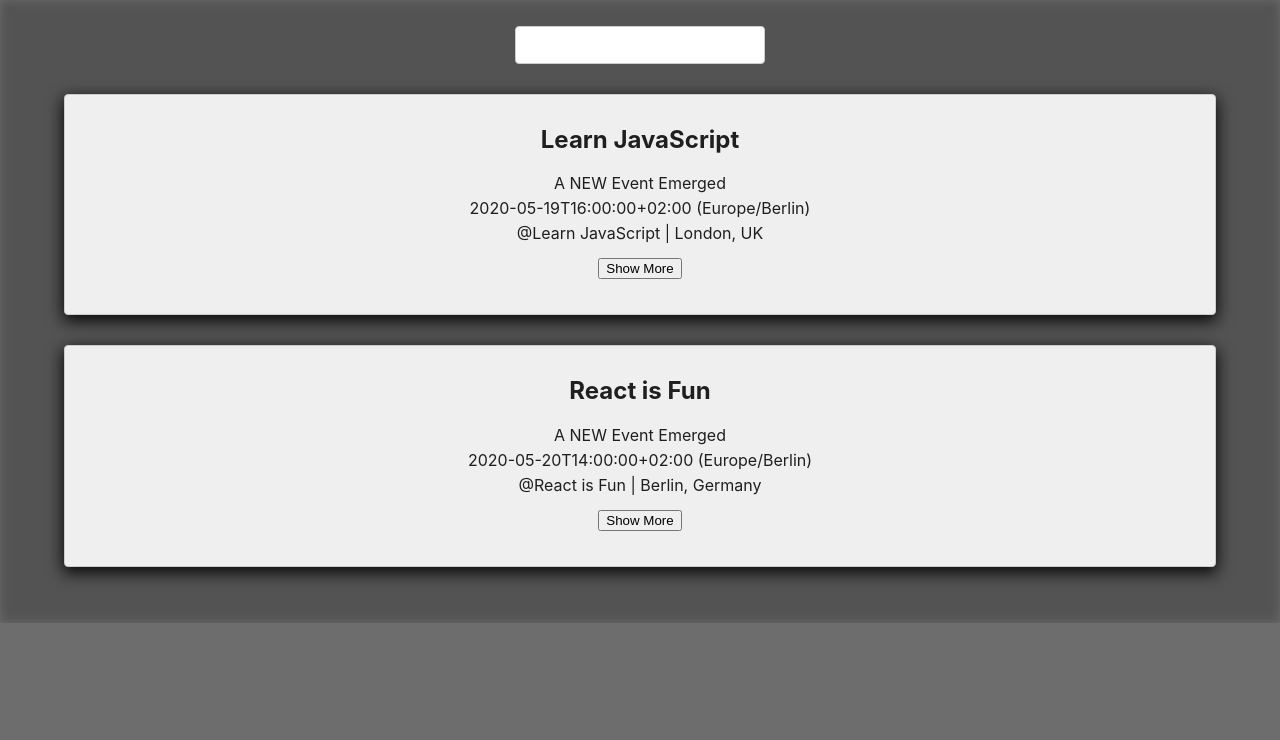
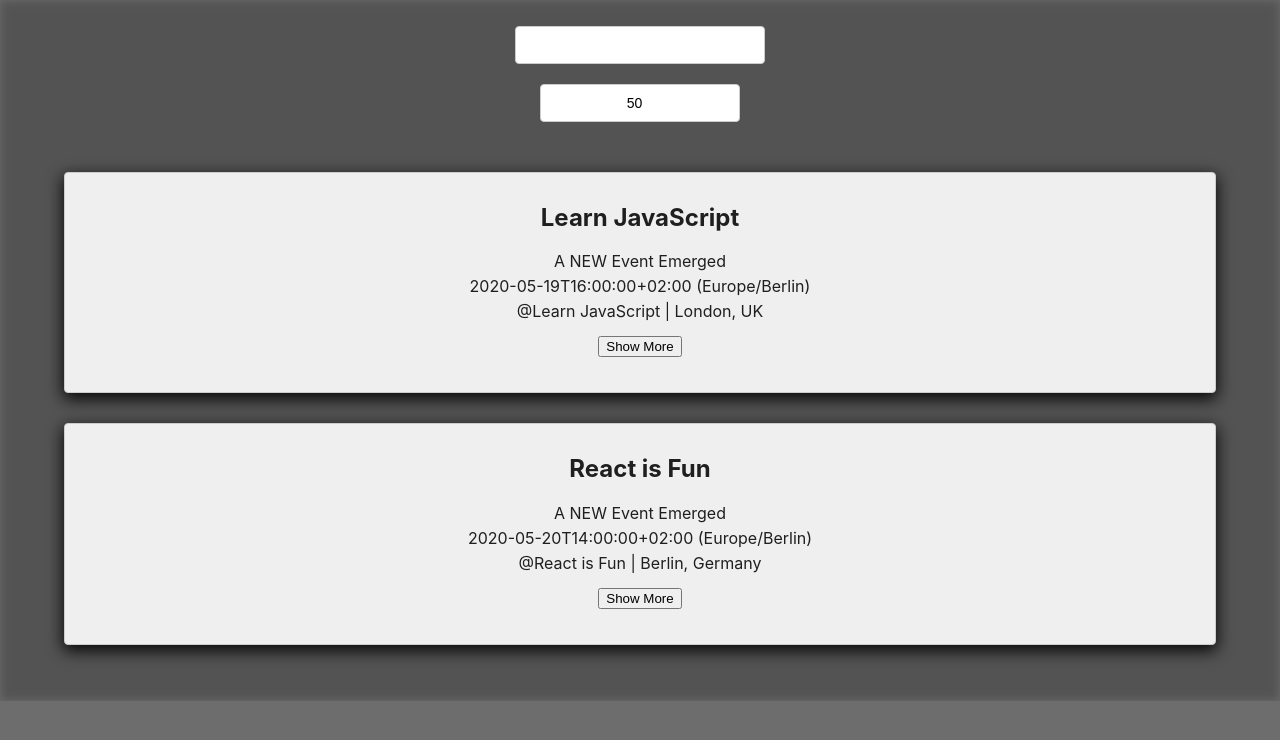
Before and after one commit to Baileym8203/meets, a React (Create React App) app: page / in a window 1280 px wide. Shown: the top 740 px of the page. Built offline with nearby package versions, Linux system fonts and the light colour scheme; what atatus-spa would draw is missing.

Commit message:
adding numberOfEvents to app.js for acceptance testing

```diff
--- a/src/App.js
+++ b/src/App.js
@@ -1,33 +1,16 @@
 import React, { Component } from "react";
-import { extractLocations } from "./api";
-import { Container, Row, Col } from "react-bootstrap";
-
 import "./App.css";
 import "./nprogress.css";
-
 import EventList from "./EventList";
 import CitySearch from "./CitySearch";
-import { getEvents } from "./api";
+import NumberOfEvents from "./NumberOfEvents";
+import { extractLocations, getEvents } from "./api";
+
 class App extends Component {
   state = {
     events: [],
     locations: [],
     numberOfEvents: 50,
-  };
-
-  updateEvents = (location, eventCount) => {
-    getEvents().then((events) => {
-      const locationEvents =
-        location === "all"
-          ? events
-          : events.filter((event) => event.location === location);
-      if (this.mounted) {
-        this.setState({
-          events: locationEvents.slice(0, this.state.numberOfEvents),
-          currentLocation: location,
-        });
-      }
-    });
   };
 
   componentDidMount() {
@@ -46,17 +29,45 @@ class App extends Component {
     this.mounted = false;
   }
 
+  updateNumberOfEvents = (numberOfEvents) => {
+    this.setState(
+      {
+        numberOfEvents,
+      },
+      this.updateEvents(this.state.location, numberOfEvents)
+    );
+  };
+
+  updateEvents = (location, eventCount) => {
+    getEvents().then((events) => {
+      const locationEvents =
+        location === "all"
+          ? events
+          : events.filter((event) => event.location === location);
+      if (this.mounted) {
+        this.setState({
+          events: locationEvents.slice(0, this.state.numberOfEvents),
+          currentLocation: location,
+        });
+      }
+    });
+  };
+
   render() {
+    const { events, locations, numberOfEvents } = this.state;
     return (
       <div className="App">
         <CitySearch
-          locations={this.state.locations}
+          locations={locations}
+          numberOfEvents={numberOfEvents}
           updateEvents={this.updateEvents}
         />
-        <EventList
-          events={this.state.events}
-          numberOfEvents={this.state.numberOfEvents}
+        <NumberOfEvents
+          updateNumberOfEvents={(number) => {
+            this.updateNumberOfEvents(number);
+          }}
         />
+        <EventList events={events} numberOfEvents={numberOfEvents} />
       </div>
     );
   }
```
Also changed, not shown: 2 other files (tests, documents, lock files or other folders).
